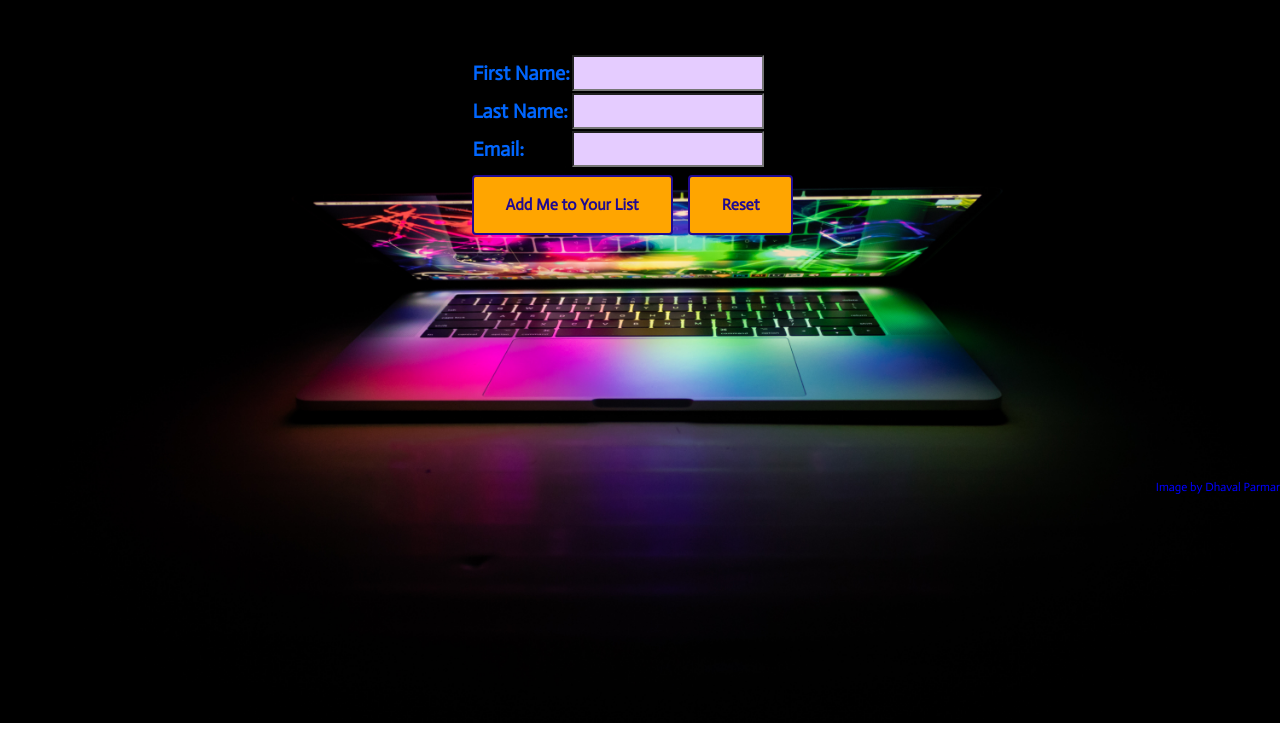
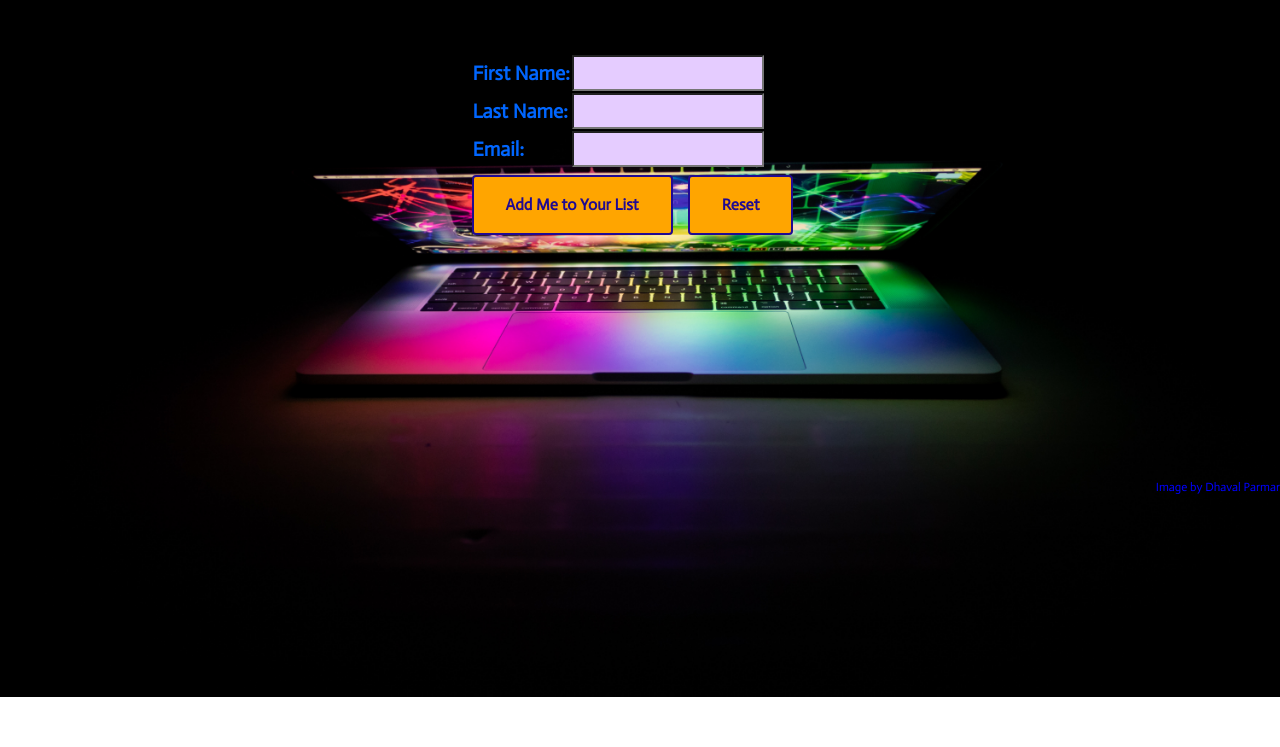
Before and after one commit to cklearning/cklearning.github.io, a plain HTML site: page subscribe2.html in a window 1280 px wide. Shown: the part 130-877 px from the top of the page. Drawn offline with nearby package versions, Linux system fonts and the light colour scheme.

Commit message:
Uploading revisions to website

```diff
--- a/style.css
+++ b/style.css
@@ -9,6 +9,8 @@ body {
 	background-image: url(dhaval-parmar-531583-unsplash.jpg);
 	background-size: cover;
 	background-repeat: no-repeat;
+	background-position: center;
+	height: 100vh;
 }
 
 .row {
--- a/style_subscribe2.css
+++ b/style_subscribe2.css
@@ -6,8 +6,10 @@ body, html {
 body {
 	background-image: url(dhaval-parmar-531583-unsplash.jpg);
 	background-size: cover;
+	background-position: center;
 	background-repeat: no-repeat;
 	font-family: 'Actor', sans-serif;
+	height: 100vh;
 }
 
 header.subscribe {
```
Also changed, not shown: index.html (+2 -2 lines).
